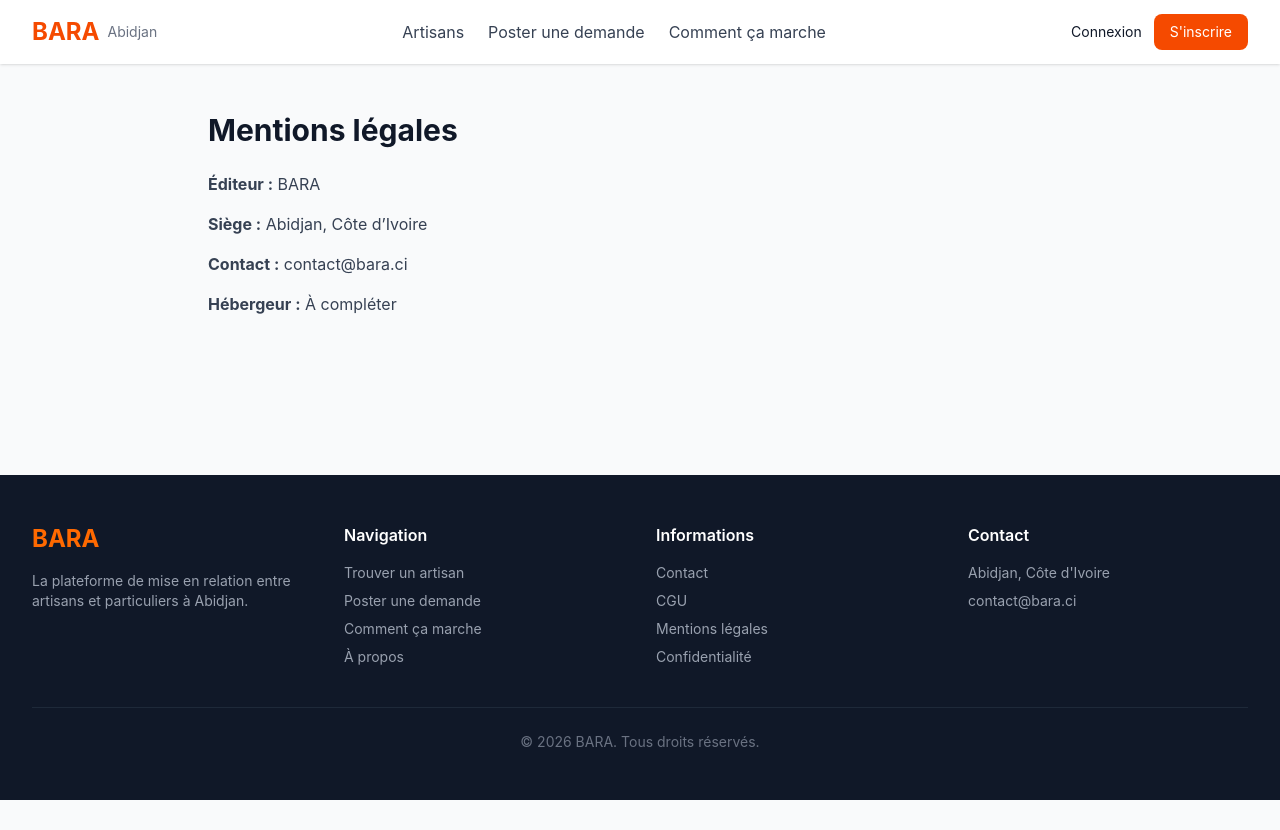
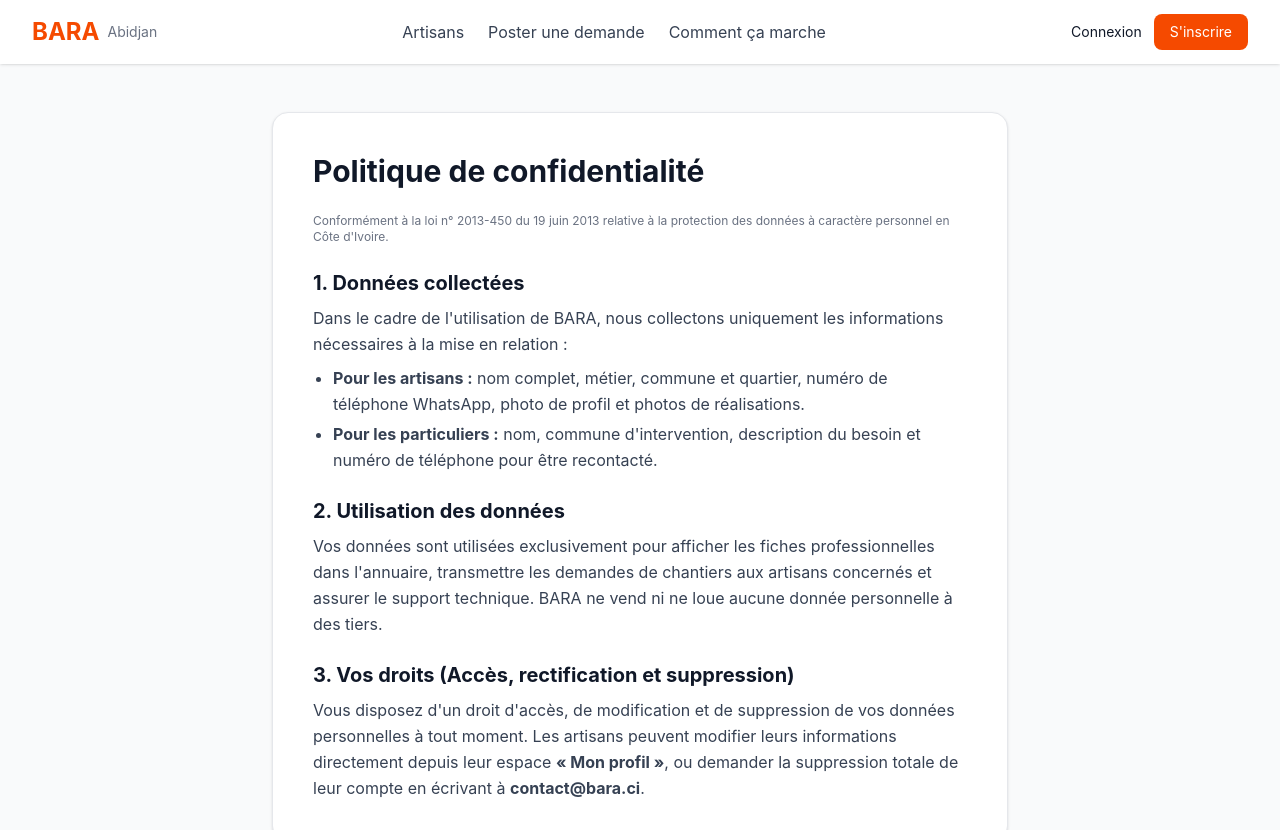
Before and after one commit to siskoteck/bara, a Next.js app: page /mentions-legales in a window 1280 px wide. Shown: the top 830 px of the page. Before the commit the page ends 800 px from the top, so only its background shows below. Built offline with nearby package versions, Linux system fonts and the light colour scheme; no server answers.

Commit message:
Mise a jour page Mentions legales

```diff
--- a/app/mentions-legales/page.tsx
+++ b/app/mentions-legales/page.tsx
@@ -1,12 +1,60 @@
-export default function MentionsLegalesPage() {
+export default function ConfidentialitePage() {
   return (
-    <div className="max-w-4xl mx-auto px-4 py-12">
-      <h1 className="text-3xl font-bold mb-6">Mentions légales</h1>
-      <div className="space-y-4 text-gray-700">
-        <p><strong>Éditeur :</strong> BARA</p>
-        <p><strong>Siège :</strong> Abidjan, Côte d’Ivoire</p>
-        <p><strong>Contact :</strong> contact@bara.ci</p>
-        <p><strong>Hébergeur :</strong> À compléter</p>
+    <div className="max-w-3xl mx-auto px-4 py-12">
+      <div className="bg-white rounded-2xl shadow-sm border border-gray-200 p-6 sm:p-10 space-y-6 text-gray-700 leading-relaxed">
+        <h1 className="text-3xl font-bold text-gray-900">
+          Politique de confidentialité
+        </h1>
+        <p className="text-xs text-gray-500">
+          Conformément à la loi n° 2013-450 du 19 juin 2013 relative à la
+          protection des données à caractère personnel en Côte d&apos;Ivoire.
+        </p>
+
+        <section className="space-y-2">
+          <h2 className="text-xl font-bold text-gray-900">
+            1. Données collectées
+          </h2>
+          <p>
+            Dans le cadre de l&apos;utilisation de BARA, nous collectons uniquement
+            les informations nécessaires à la mise en relation :
+          </p>
+          <ul className="list-disc pl-5 space-y-1">
+            <li>
+              <strong>Pour les artisans :</strong> nom complet, métier, commune et
+              quartier, numéro de téléphone WhatsApp, photo de profil et photos de
+              réalisations.
+            </li>
+            <li>
+              <strong>Pour les particuliers :</strong> nom, commune d&apos;intervention,
+              description du besoin et numéro de téléphone pour être recontacté.
+            </li>
+          </ul>
+        </section>
+
+        <section className="space-y-2">
+          <h2 className="text-xl font-bold text-gray-900">
+            2. Utilisation des données
+          </h2>
+          <p>
+            Vos données sont utilisées exclusivement pour afficher les fiches
+            professionnelles dans l&apos;annuaire, transmettre les demandes de
+            chantiers aux artisans concernés et assurer le support technique.
+            BARA ne vend ni ne loue aucune donnée personnelle à des tiers.
+          </p>
+        </section>
+
+        <section className="space-y-2">
+          <h2 className="text-xl font-bold text-gray-900">
+            3. Vos droits (Accès, rectification et suppression)
+          </h2>
+          <p>
+            Vous disposez d&apos;un droit d&apos;accès, de modification et de
+            suppression de vos données personnelles à tout moment. Les artisans
+            peuvent modifier leurs informations directement depuis leur espace{" "}
+            <strong>« Mon profil »</strong>, ou demander la suppression totale
+            de leur compte en écrivant à <strong>contact@bara.ci</strong>.
+          </p>
+        </section>
       </div>
     </div>
   );
```
